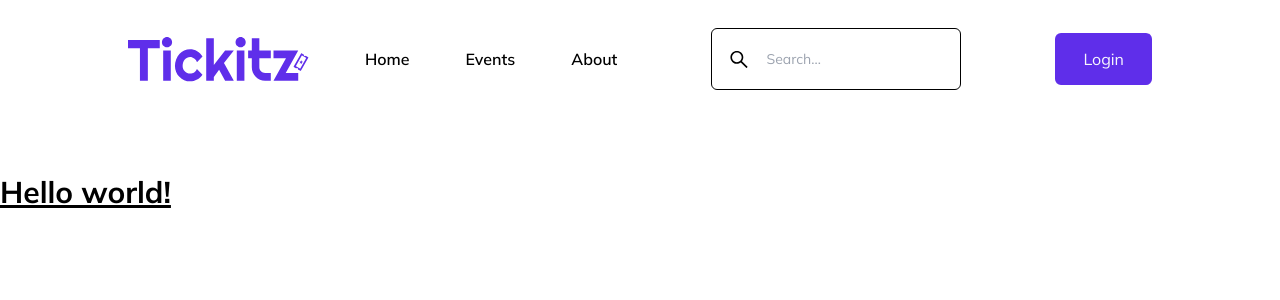
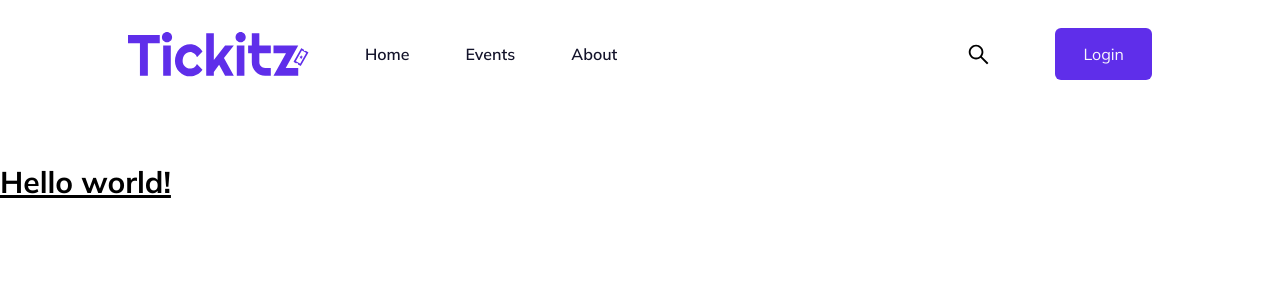
Before and after one commit to Yosef1997/miniproject, a Next.js app: page / in a window 1280 px wide. Shown: the top 300 px of the page. Built offline with nearby package versions, Linux system fonts and the light colour scheme.

Commit message:
feat: slicing navbar done

```diff
--- a/components/Navbar.tsx
+++ b/components/Navbar.tsx
@@ -1,6 +1,5 @@
 "use client"
 import React, { useState } from "react"
-import { BiChevronRight } from "react-icons/bi"
 import { CgMenuRightAlt } from "react-icons/cg"
 import { AiOutlineSearch } from "react-icons/ai"
 import Link from "next/link"
@@ -31,33 +30,41 @@ const Navbar = () => {
   const debounced = useDebouncedCallback(
     (value) => {
       // logic for search or hit api search
+      setSearch(false)
     },
     // delay in ms (1s)
     1000
   )
 
   return (
-    <div className='sticky top-0 z-50'>
+    <div className='sticky top-0 z-50 bg-white'>
       <div className='hidden items-center justify-between px-32 py-7 w-full md:flex'>
         <div className='flex gap-x-14 items-center'>
           <Image className='' src={Tickitz} alt='tickitz' />
           {nav.map((e, i) => {
             return (
-              <Link className='font-semibold' key={i} href={e.path}>
+              <Link className='font-semibold text-title' key={i} href={e.path}>
                 {e.name}
               </Link>
             )
           })}
         </div>
-        <div className='flex items-center px-4 py-3.5 border border-black rounded-md'>
-          <AiOutlineSearch size={25} />
+        <div className='flex gap-x-12'>
+          <div
+            className={`flex items-center px-4 py-3 ${
+              isSearch ? "border" : ""
+            } border-black rounded-md`}
+          >
+            <AiOutlineSearch size={25} onClick={() => setSearch(!isSearch)} />
+            {isSearch ? (
               <input
                 onChange={(e) => debounced(e.target.value)}
                 onBlur={() => setSearch(false)}
-            className='px-4 py-[6px] text-sm rounded-xl w-full focus:outline-none'
+                className='px-4 text-sm rounded-xl w-full focus:outline-none'
                 type='text'
                 placeholder='Search...'
               />
+            ) : null}
           </div>
           <button
             type='button'
@@ -65,6 +72,7 @@ const Navbar = () => {
           >
             Login
           </button>
+        </div>
       </div>
 
       <div className='flex items-center justify-between px-6 py-7 w-full'>
@@ -77,8 +85,8 @@ const Navbar = () => {
       </div>
       {showBurger ? (
         <div className='flex flex-col'>
-          <div className='pt-4 pb-10 px-6 border-b border-black'>
-            <div className='flex items-center px-4 py-3.5 border border-black rounded-md'>
+          <div className='pt-4 pb-10 px-6 border-b border-border-line'>
+            <div className='flex items-center px-4 py-3.5 border border-border-line rounded-md'>
               <AiOutlineSearch size={25} />
               <input
                 onChange={(e) => debounced(e.target.value)}
@@ -93,7 +101,7 @@ const Navbar = () => {
             return (
               <div key={i}>
                 <Link
-                  className='flex justify-center items-center py-4 border-b border-black'
+                  className='flex text-title justify-center items-center py-4 border-b border-border-line'
                   href={e.path}
                 >
                   {e.name}
@@ -101,6 +109,9 @@ const Navbar = () => {
               </div>
             )
           })}
+          <p className='text-center text-label text-[13px] pt-14 pb-8 '>
+            © 2020 Tickitz. All Rights Reserved.
+          </p>
         </div>
       ) : null}
     </div>
```
Lines whose indentation alone changed are shown as unchanged.
